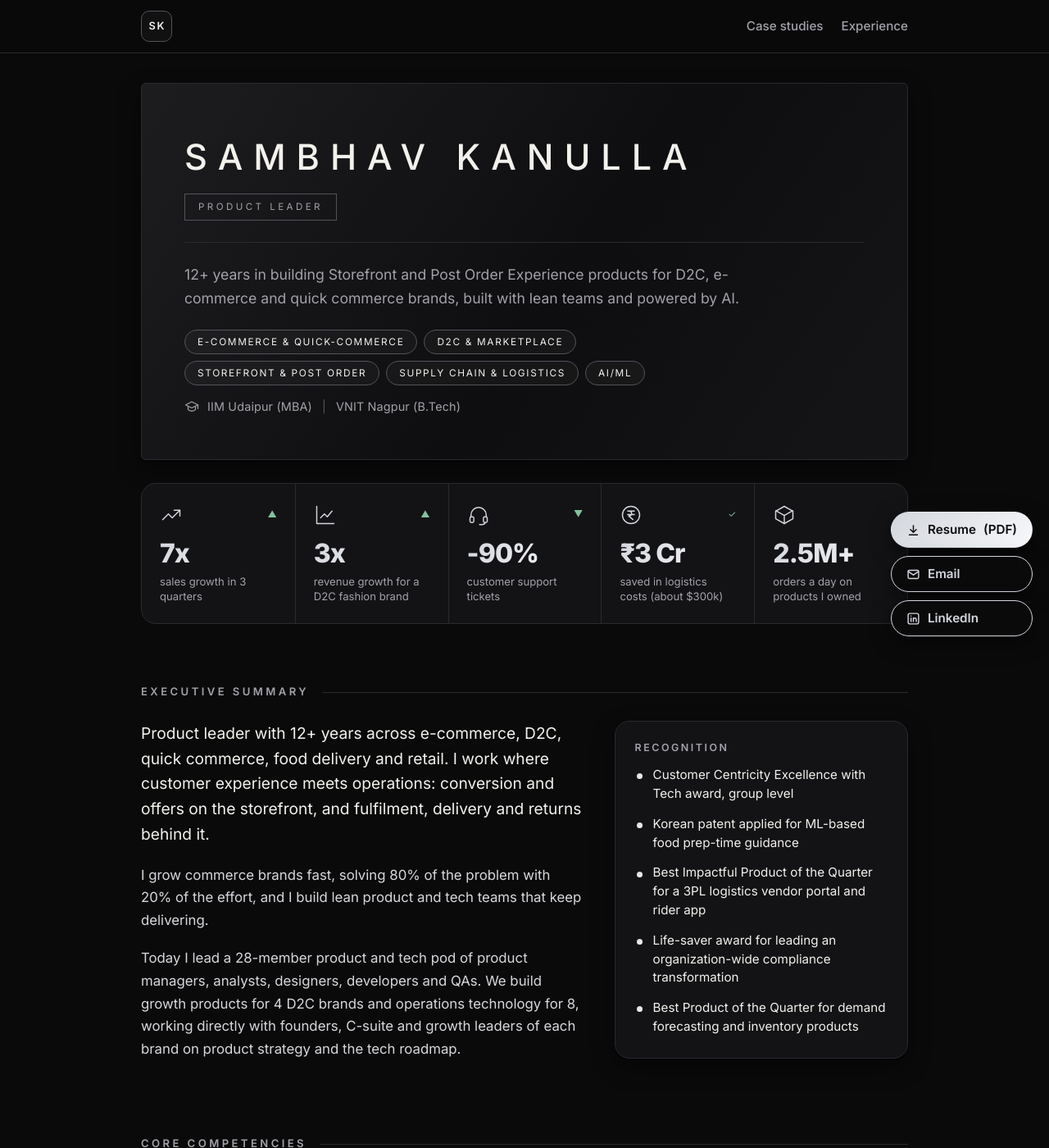
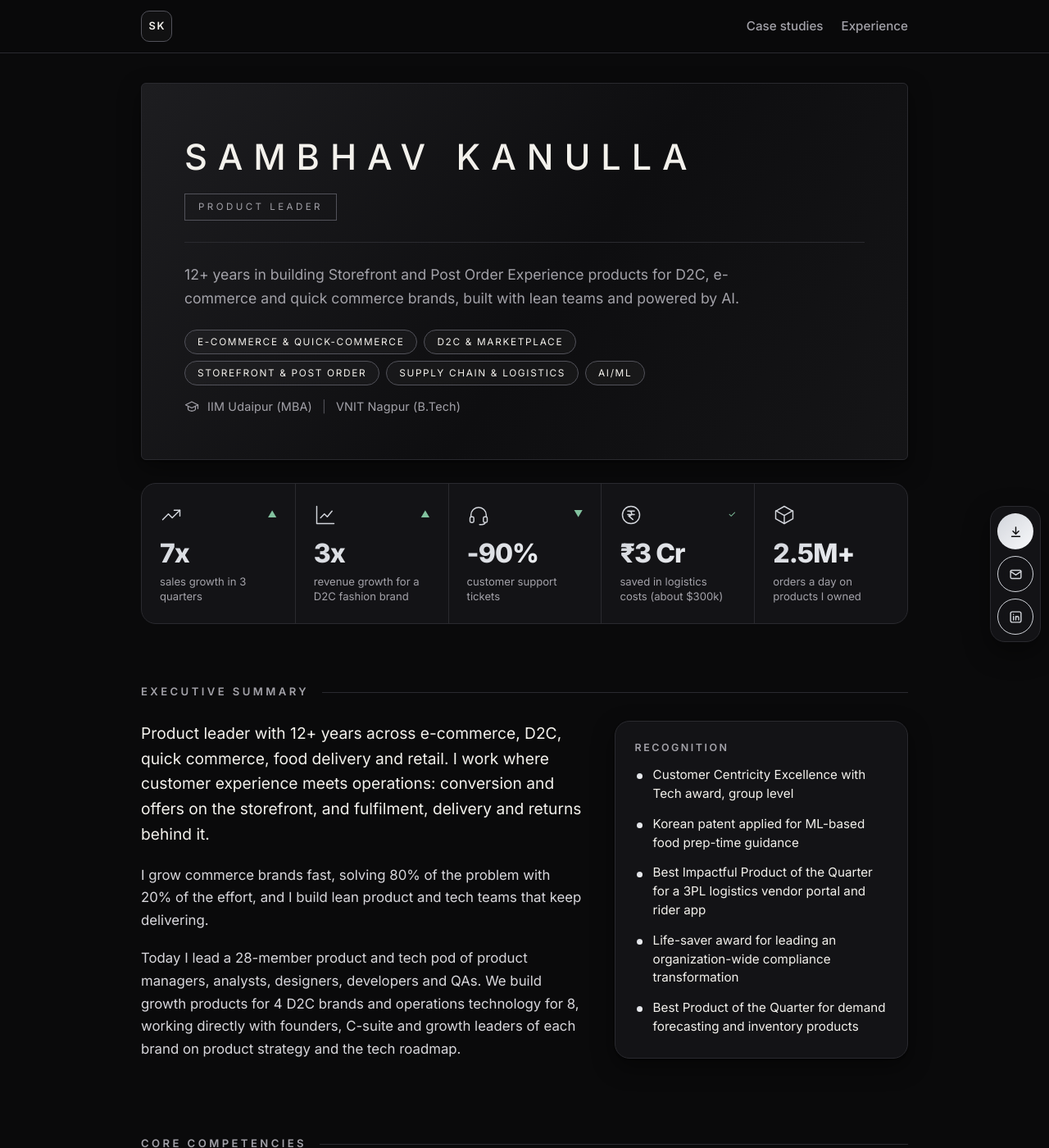
Before and after one commit to sambhavkanulla/sambhavkanulla.github.io, a Jekyll site: the page built from index.html, in a window 1280 px wide and 1400 px high. Shown: the whole window at 82% size. Built offline with Jekyll 4.4.1, drawn with Linux system fonts in a browser that asks for light colours.

Commit message:
Desktop: sticky sidebar card for contact buttons
Co-Authored-By: Claude Sonnet 5.5 <noreply@anthropic.com>
Claude-Session: https://claude.ai/code/session_01PrKmB98M39T9226rhsuyd2

```diff
--- a/assets/css/portfolio.css
+++ b/assets/css/portfolio.css
@@ -404,3 +404,12 @@ body.show-name .brand-name { opacity: 1; max-width: 260px; }
   body.show-name .brand .monogram { display: none; }
   .nav { gap: 14px; }
 }
+
+/* desktop: sticky sidebar card (labels at >=1360px, icon-only below) */
+@media (min-width: 761px) {
+  .dock { right: 24px; padding: 10px; gap: 8px; background: var(--surface); border: 1px solid var(--line); border-radius: 18px; box-shadow: 0 12px 32px rgba(0,0,0,0.45); }
+  .dock .btn { box-shadow: none; background-color: transparent; }
+  .dock .btn:not(.btn-ghost) { background: linear-gradient(135deg, var(--accent), var(--accent-2)); }
+}
+@media (min-width: 761px) and (max-width: 1359px) { .dock { right: 10px; padding: 8px; } .dock .btn { width: 44px; min-height: 44px; padding: 0; justify-content: center; font-size: 0; gap: 0; } }
+@media (min-width: 1360px) { .dock { width: 164px; } .dock .btn { width: 100%; justify-content: flex-start; font-size: 0.9rem; gap: 9px; padding: 0 16px; } }
```
